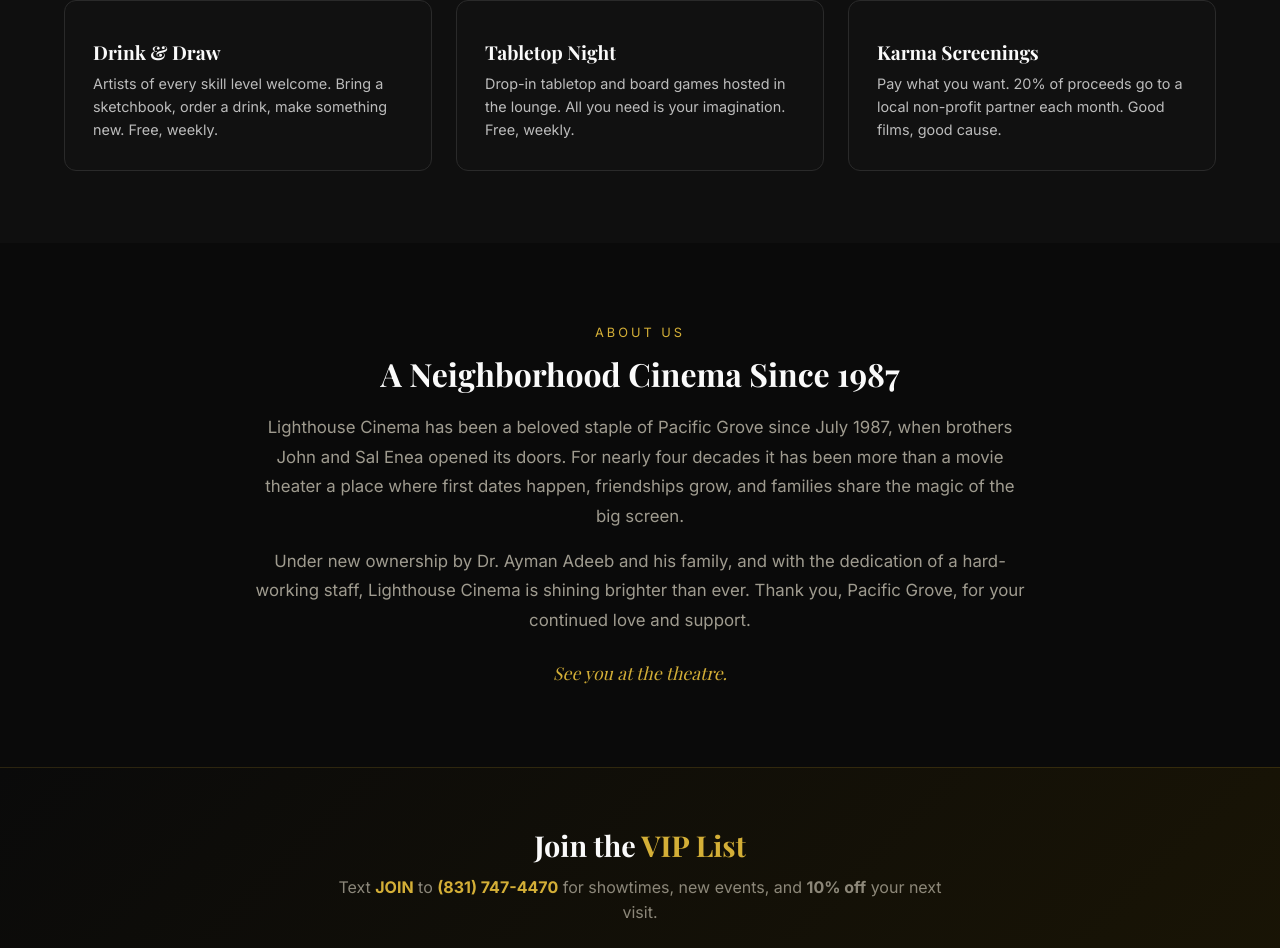
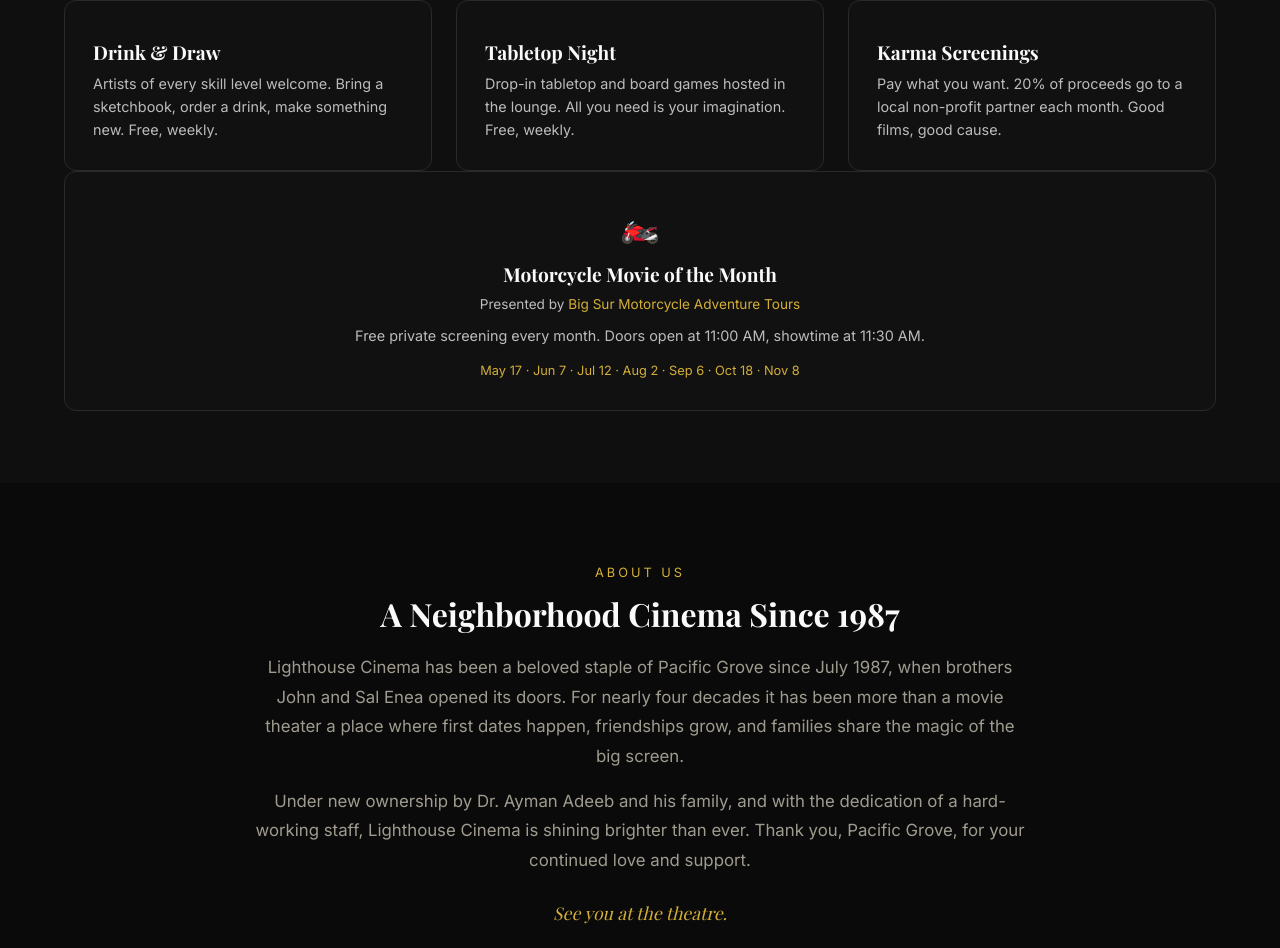
Before and after one commit to lighthousecinemapg-cyber/lighthouse-cinema, a Next.js app: page / in a window 1280 px wide. Shown: the part 7066-8014 px from the top of the page. Built offline with nearby package versions, Linux system fonts and the light colour scheme; no server answers.

Commit message:
Add Motorcycle Movie of the Month section
Added a new section for the Motorcycle Movie of the Month with details on the screening.

```diff
--- a/app/page.js
+++ b/app/page.js
@@ -799,6 +799,14 @@
               <p style={{ color: 'var(--text-secondary)', fontSize: '0.9rem' }}>Pay what you want. 20% of proceeds go to a local non-profit partner each month. Good films, good cause.</p>
             </div>
           </div>
+
+                  <div className="card" style={{ padding: 28 }}>
+                          <div style={{ fontSize: '2rem', marginBottom: 12 }}>&#x1F3CD;&#xFE0F;</div>
+                          <h3 style={{ fontSize: '1.2rem', marginBottom: 8 }}>Motorcycle Movie of the Month</h3>
+                          <p style={{ color: 'var(--text-secondary)', fontSize: '0.85rem', marginBottom: 8 }}>Presented by <span style={{ color: gold }}>Big Sur Motorcycle Adventure Tours</span></p>
+                          <p style={{ color: 'var(--text-secondary)', fontSize: '0.9rem', marginBottom: 12 }}>Free private screening every month. Doors open at 11:00 AM, showtime at 11:30 AM.</p>
+                          <div style={{ fontSize: '0.8rem', color: gold, lineHeight: 1.8 }}>May 17 &middot; Jun 7 &middot; Jul 12 &middot; Aug 2 &middot; Sep 6 &middot; Oct 18 &middot; Nov 8</div>
+              </div>
         </div>
       </section>
 
```
